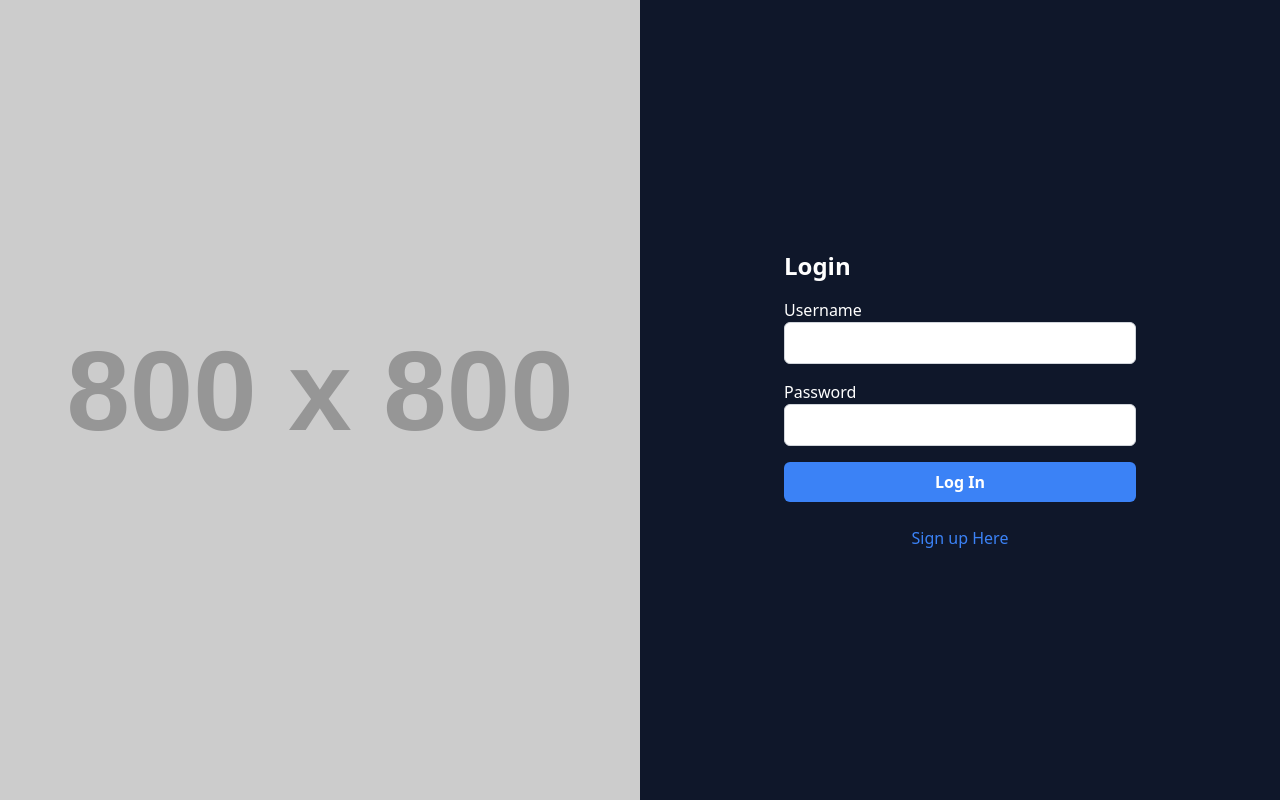
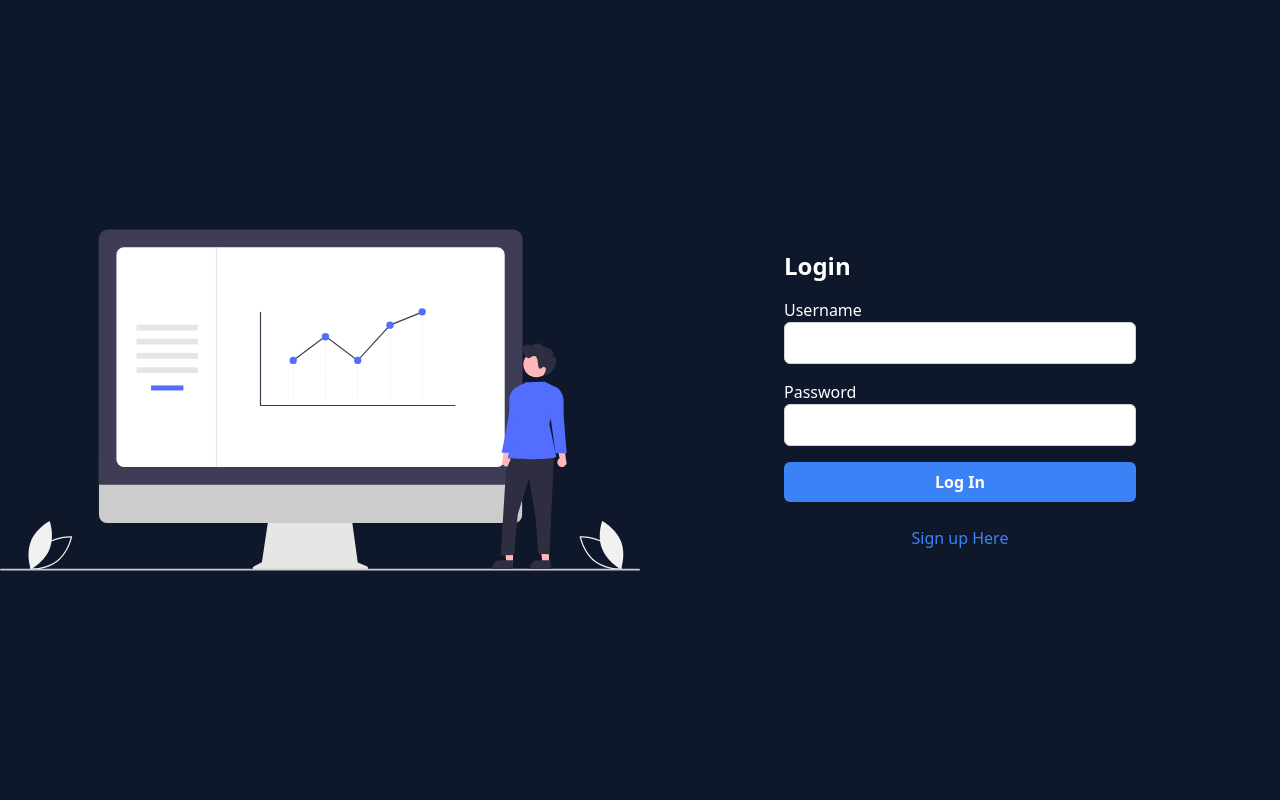
Before and after one commit to MamDrame/graphql, a React (Vite) app: page / in a window 1280 px wide. Built offline with nearby package versions, Linux system fonts and the light colour scheme.

Commit message:
Mise à jour de la page d'accueil et du fichier README

```diff
--- a/src/components/landing-page.jsx
+++ b/src/components/landing-page.jsx
@@ -1,11 +1,11 @@
 export function Landing() {
   return (
-  <div className="w-1/2 h-screen hidden lg:block">
-  <img
-    src="https://placehold.co/800x/667fff/ffffff.png?text=Your+Image&font=Montserrat"
-    alt="Placeholder Image"
-    className="object-cover w-full h-full"
-  />
-</div>
-  )
+    <div className="w-1/2 h-screen hidden lg:block">
+      <img
+        src="./public/landing.svg"
+        alt="Placeholder Image"
+        className="w-full h-full"
+      />
+    </div>
+  );
 }
```
Also changed, not shown: public/landing.svg (added), 1 other file (tests, documents, lock files or other folders).
